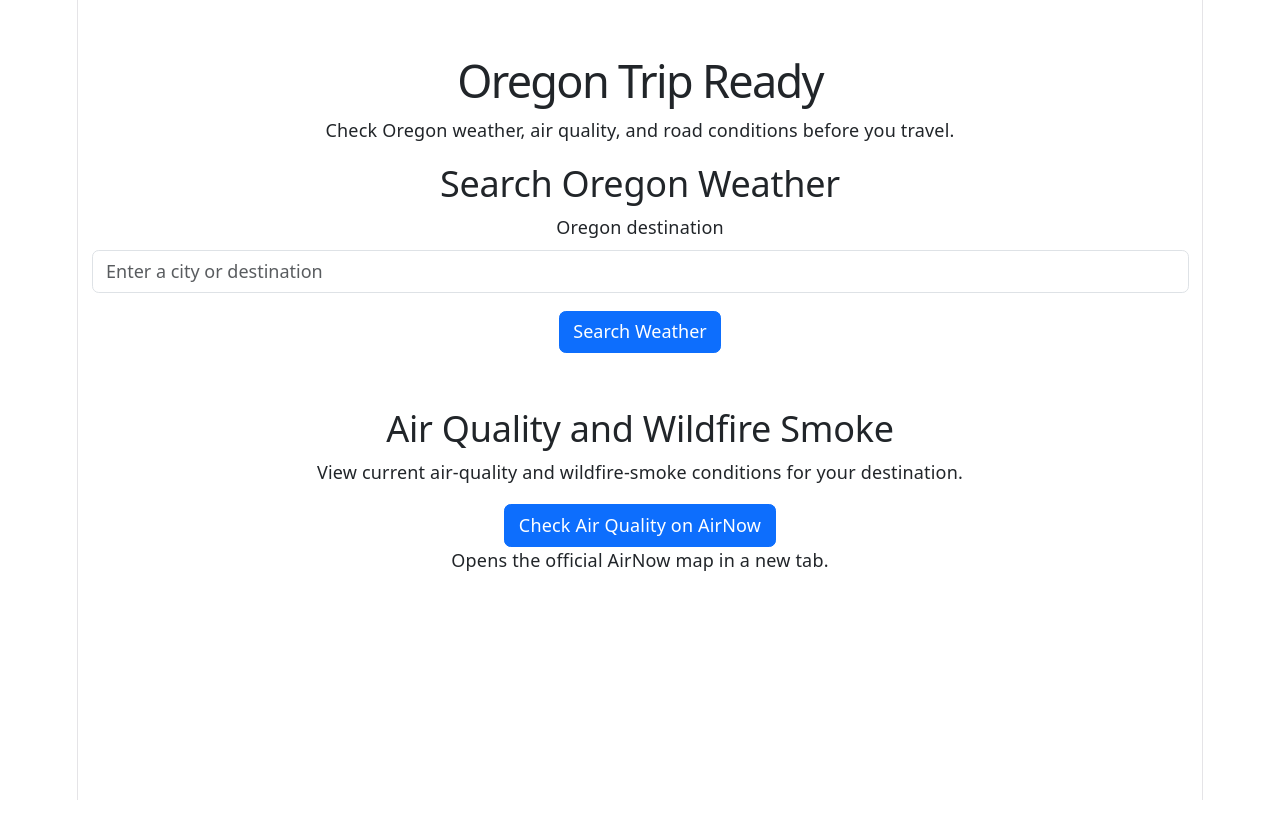
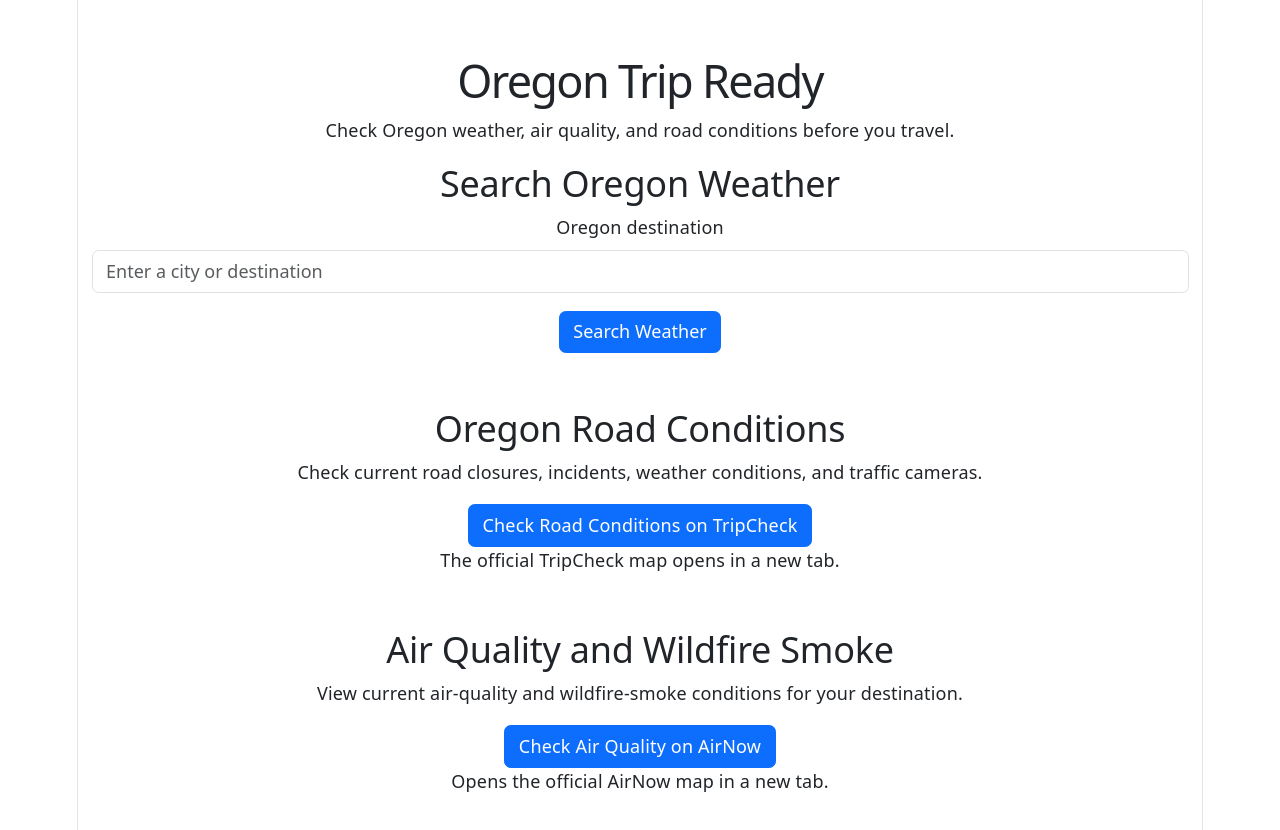
Before and after one commit to AGiv-lab/oregon-trip-ready, a React (Vite) app: page / in a window 1280 px wide. Shown: the top 830 px of the page. Before the commit the page ends 800 px from the top, so only its background shows below. Built offline with nearby package versions, Linux system fonts and the light colour scheme.

Commit message:
Add TripCheck road conditions link

```diff
--- a/src/App.jsx
+++ b/src/App.jsx
@@ -107,6 +107,19 @@ class App extends React.Component {
           )}
         </section>
 
+        <section className="mb-5">
+          <h2>Oregon Road Conditions</h2>
+          <p>Check current road closures, incidents, weather conditions, and traffic cameras.</p>
+          <Button
+            href="https://tripcheck.com/"
+            target="_blank"
+            rel="noopener noreferrer"
+          >
+            Check Road Conditions on TripCheck
+          </Button>
+          <p>The official TripCheck map opens in a new tab.</p>
+        </section>
+
         <section>
           <h2>Air Quality and Wildfire Smoke</h2>
           <p>View current air-quality and wildfire-smoke conditions for your destination.</p>
```
